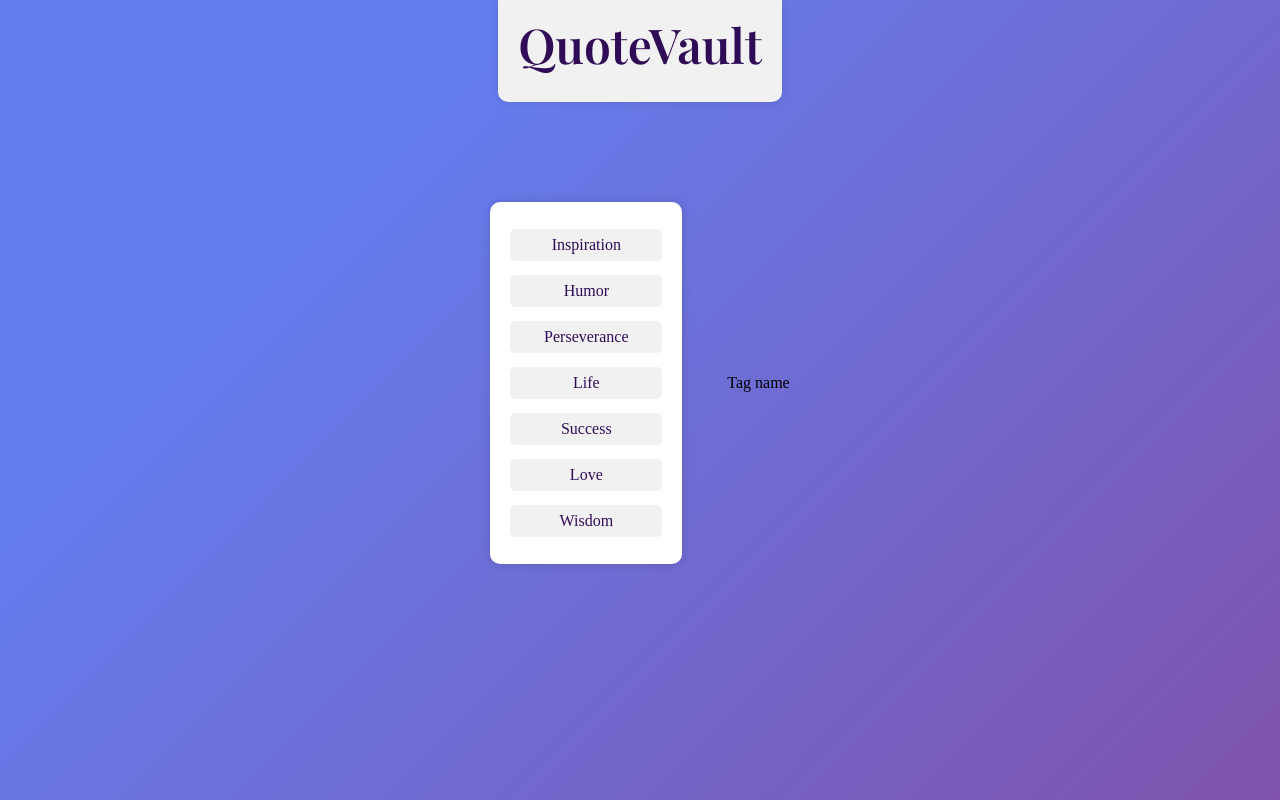
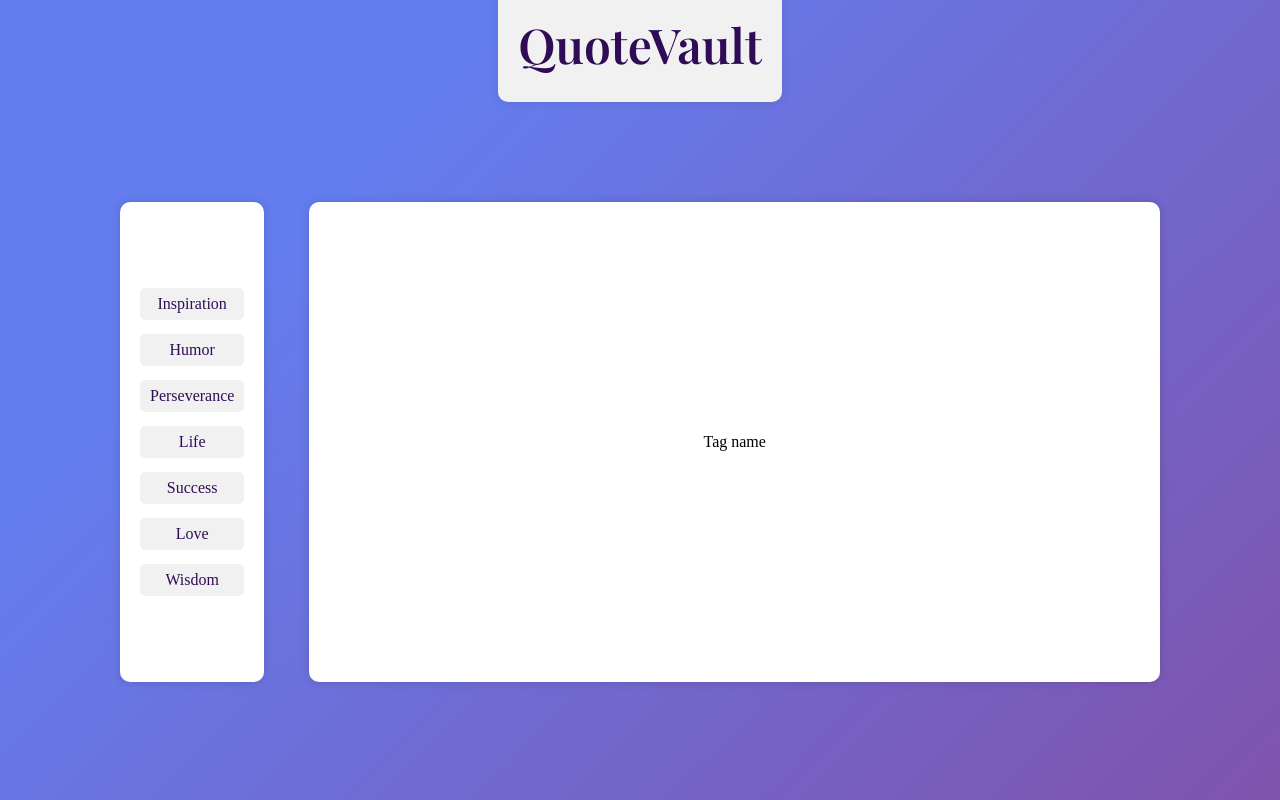
Before and after one commit to Anshika75/QuoteVault, an Angular app: page / in a window 1280 px wide. Built offline with nearby package versions, Linux system fonts and the light colour scheme; a web font is replaced by a local one.

Commit message:
quote box added

```diff
--- a/src/app/app.component.css
+++ b/src/app/app.component.css
@@ -7,12 +7,13 @@ main{
     width: 100%;
     background-color: #7f53ac;
     background-image: linear-gradient(315deg, #7f53ac 0%, #647dee 74%);
+    padding: 0 120px;
 }
 section{
     display: flex;
     flex-direction: row;
     justify-content:center;
-    align-items: center;
+    align-items: flex-start;
     margin-top: 100px;
     width: 100%;
     column-gap: 45px;
@@ -26,6 +27,10 @@ section .tag-box{
     border-radius: 10px;
     box-shadow: 0 0 10px rgba(0,0,0,0.15);
     padding: 20px;
-    width: 15%   ;
+    width: 15%;
+    min-height: 60vh;
 
 }
+section .quote-main{
+    width: 100%;
+}
--- a/src/app/app.component.html
+++ b/src/app/app.component.html
@@ -7,6 +7,8 @@
           <app-tags [tag]="tag" />
       }
     </div>
-    <app-quote-box />
+    <div class="quote-main">
+      <app-quote-box />
+    </div>
   </section>
 </main>
--- a/src/app/quote-box/quote-box.component.css
+++ b/src/app/quote-box/quote-box.component.css
@@ -0,0 +1,14 @@
+#quote-box{
+    display: flex;
+    flex-direction: column;
+    justify-content: center;
+    align-items: center;
+    background-color: #fff;
+    border-radius: 10px;
+    box-shadow: 0 0 10px rgba(0,0,0,0.15);
+    padding: 20px;
+    width: 100%;
+    text-align: center;
+    height: 60vh;
+    max-height: 60vh;
+}
--- a/src/app/quote-box/quote-box.component.html
+++ b/src/app/quote-box/quote-box.component.html
@@ -1,3 +1,3 @@
-<section id="quotes">
+<section id="quote-box">
     <p>Tag name</p>
 </section>
```
